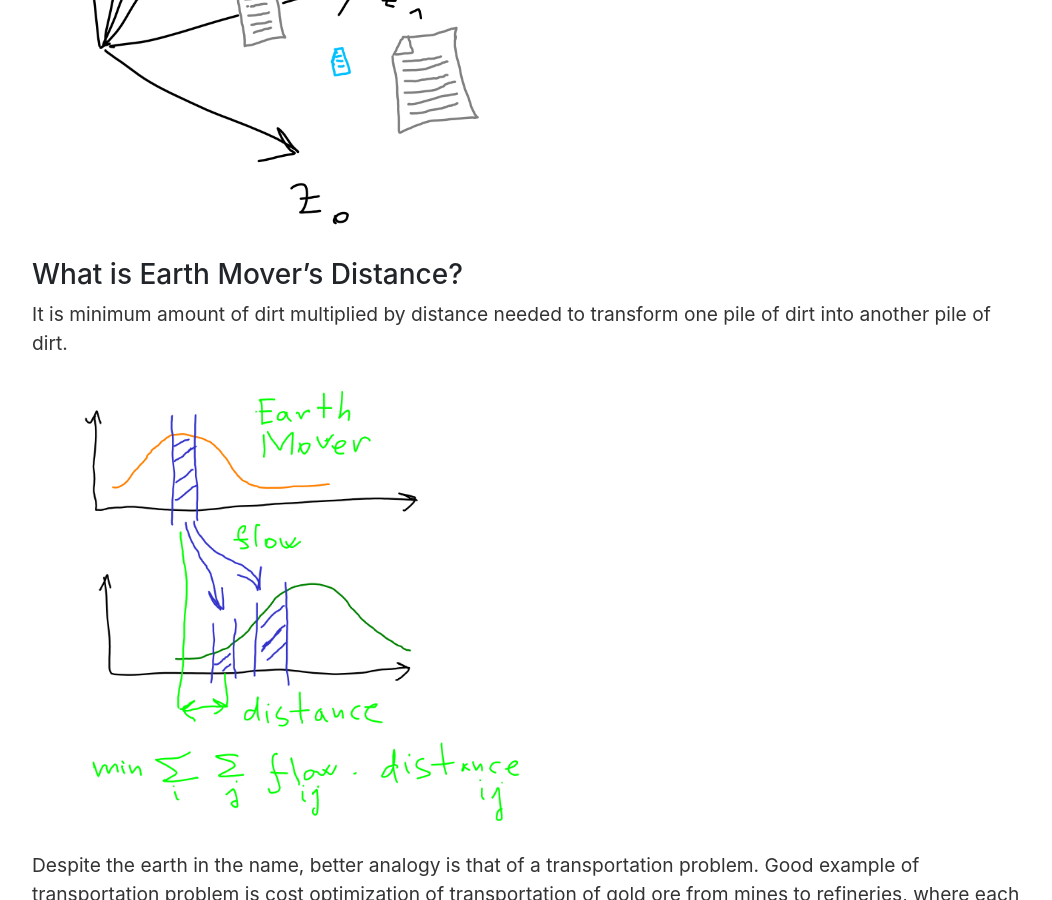
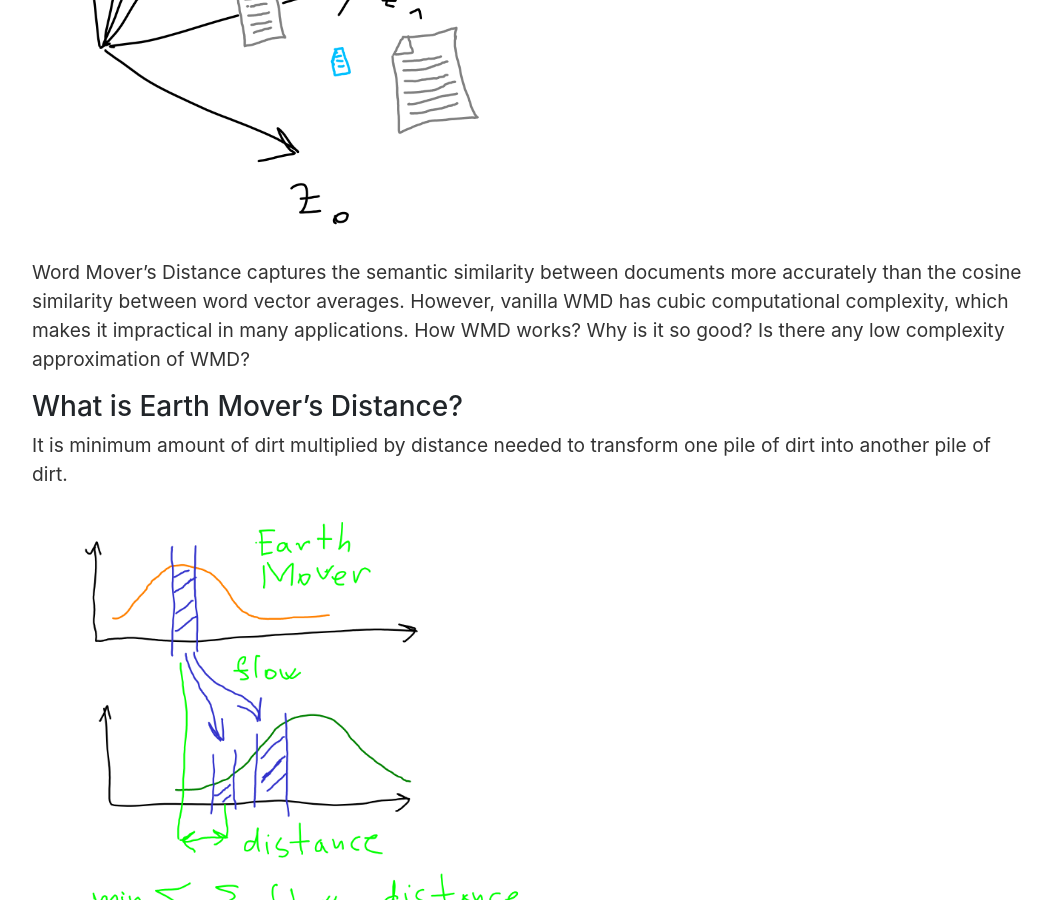
Before and after one commit to vackosar/vackosar.github.io, a Jekyll site: the page built from _posts/2020-08-09-Word-Movers-Embedding--Cheap-WMD-For-Documents.md, in a window 1280 px wide and 900 px high, scrolled down 677 px. Shown: the whole window, without its empty margins (111-1163 px from the left). Built offline with Jekyll 4.4.1, drawn with Linux system fonts in a browser that asks for light colours; nearby versions of some CDN libraries; library files that are not in the unit come from our copies; comment, search, counter and statistics services are not loaded.

Commit message:
wmd intro

```diff
--- a/_posts/2020-08-09-Word-Movers-Embedding--Cheap-WMD-For-Documents.md
+++ b/_posts/2020-08-09-Word-Movers-Embedding--Cheap-WMD-For-Documents.md
@@ -15,6 +15,9 @@ redirect_from:
 
 <img alt="Word Mover's Embedding is a document embedding." style="width: 90%; max-width: 500px" src="/images/word-movers-embedding.png">
 
+
+Word Mover's Distance captures the semantic similarity between documents more accurately than the cosine similarity between word vector averages.
+However, vanilla WMD has cubic computational complexity, which makes it impractical in many applications. How WMD works? Why is it so good? Is there any low complexity approximation of WMD?
 
 ### What is Earth Mover's Distance?
 
```
